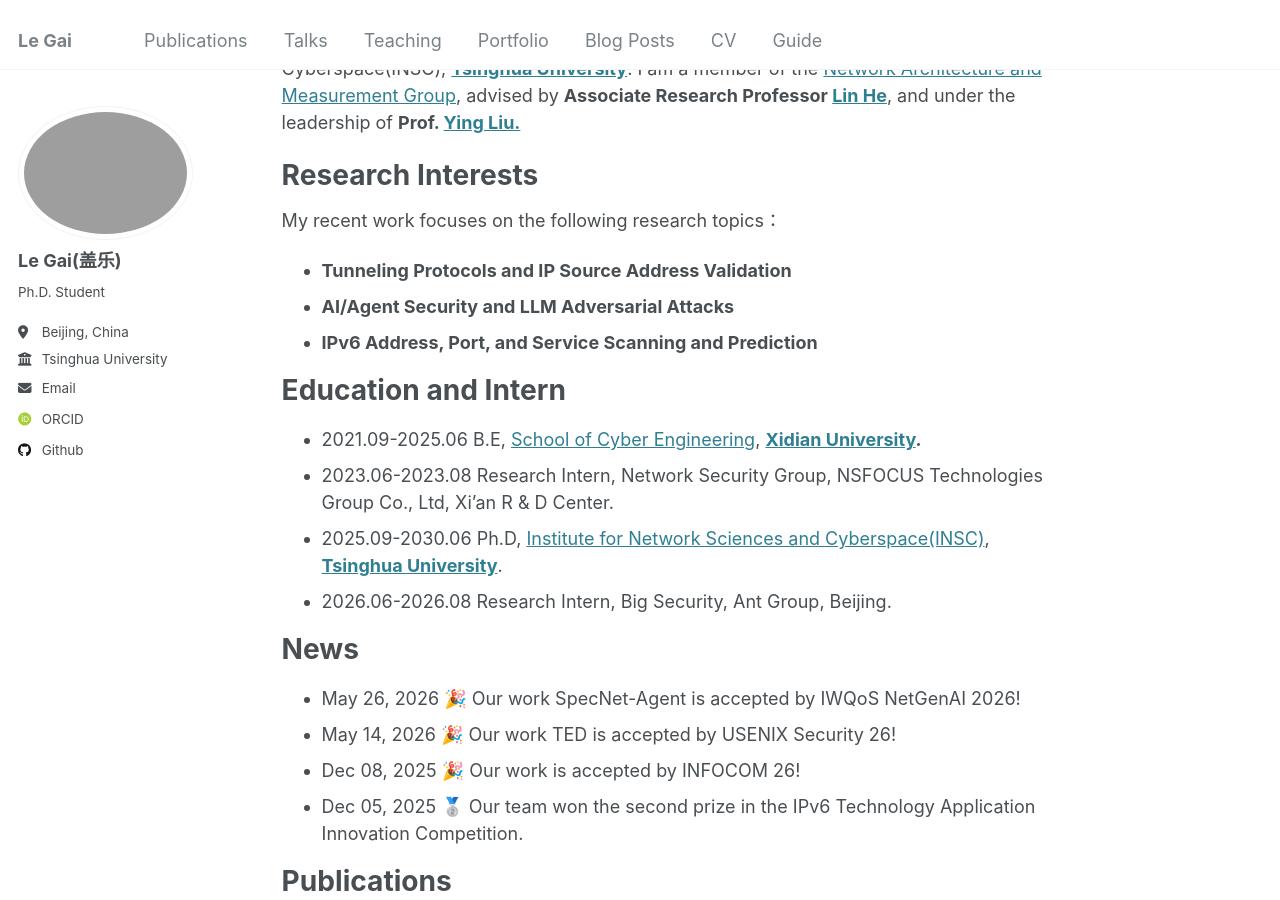
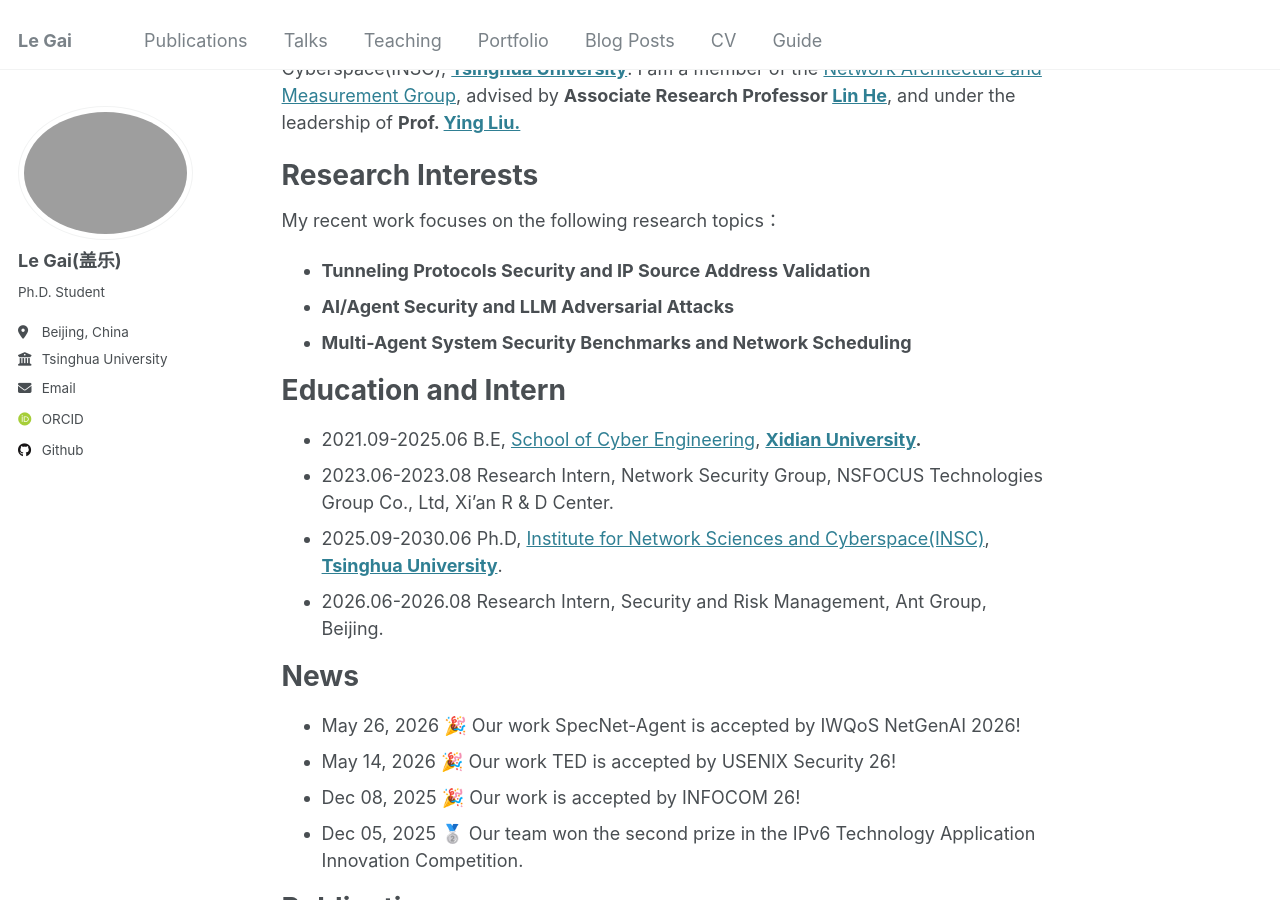
Before and after one commit to LeGai325/LeGai325.github.io, a Jekyll site: the page built from _pages/about.md, in a window 1280 px wide and 900 px high, scrolled down 252 px. Built offline with Jekyll 4.4.1, drawn with Linux system fonts in a browser that asks for light colours; some web fonts are replaced.

Commit message:
Update about.md

```diff
--- a/_pages/about.md
+++ b/_pages/about.md
@@ -15,15 +15,15 @@ I am now pursuing my **Ph.D. program** at the Institute for Network Sciences and
 
 My recent work focuses on the following research topics：
 
-- **Tunneling Protocols and IP Source Address Validation**
+- **Tunneling Protocols Security and IP Source Address Validation**
 - **AI/Agent Security and LLM Adversarial Attacks**
-- **IPv6 Address, Port, and Service Scanning and Prediction**
+- **Multi-Agent System Security Benchmarks and Network Scheduling**
 
 # Education and Intern
 - 2021.09-2025.06	B.E, [School of Cyber Engineering](https://ce.xidian.edu.cn/), **[Xidian University](https://www.xidian.edu.cn/).**
 - 2023.06-2023.08	Research Intern, Network Security Group, NSFOCUS Technologies Group Co., Ltd, Xi'an R & D Center.
 - 2025.09-2030.06	Ph.D, [Institute for Network Sciences and Cyberspace(INSC)](https://www.insc.tsinghua.edu.cn/), **[Tsinghua University](https://www.tsinghua.edu.cn/)**.
-- 2026.06-2026.08	Research Intern, Big Security, Ant Group, Beijing.
+- 2026.06-2026.08	Research Intern, Security and Risk Management, Ant Group, Beijing.
 
 
 # News
```
